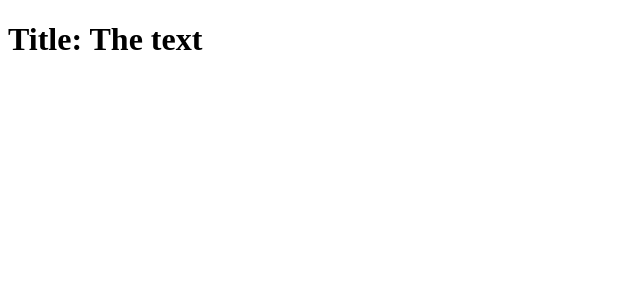
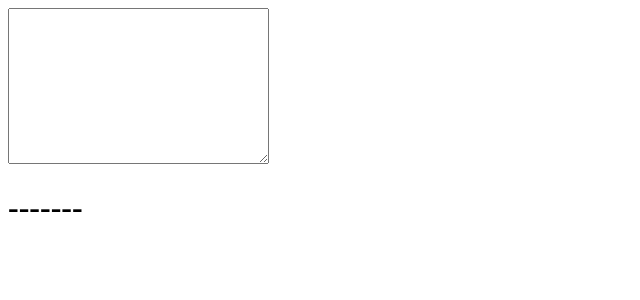
Before and after one commit to juanfrc/egghead-start-learning-react, a React (Create React App) app: page / in a window 1280 px wide. Shown: the top 300 px of the page, without its empty margins (0-640 px from the left). Built offline with nearby package versions, Linux system fonts and the light colour scheme.

Commit message:
video 9 synthetic events

```diff
--- a/src/App.js
+++ b/src/App.js
@@ -61,22 +61,51 @@
 // }
 
 // Video 8
+// class App extends React.Component {
+//   render() {
+//     return <Title text="The text" />
+//   }
+// }
+//
+// const Title = (props) => <h1>Title: {props.text}</h1>
+//
+// Title.propTypes = {
+//   text(props, propName, component) {
+//     if (!(propName in props)) {
+//       return new Error(`missing ${propName}`)
+//     }
+//     if (props[propName].length < 6) {
+//       return new Error(`${propName} was to short`)
+//     }
+//   }
+// }
+
+// Video 9 Synthetic event system
 class App extends React.Component {
-  render() {
-    return <Title text="The text" />
+  constructor () {
+    super();
+    this.state = {currentEvent: '-------'}
+    this.update = this.update.bind(this)
   }
-}
 
-const Title = (props) => <h1>Title: {props.text}</h1>
+  update(e) {
+    this.setState({currentEvent: e.type})
+  }
 
-Title.propTypes = {
-  text(props, propName, component) {
-    if (!(propName in props)) {
-      return new Error(`missing ${propName}`)
-    }
-    if (props[propName].length < 6) {
-      return new Error(`${propName} was to short`)
-    }
+  render () {
+    return (
+      <div>
+        <textarea
+          onKeyPress={this.update}
+          onCopy={this.update}
+          onCut={this.update}
+          onPaste={this.update}
+          onFocus={this.update}
+          onBlur={this.update}
+          cols="30" rows="10" />
+        <h1>{this.state.currentEvent}</h1>
+      </div>
+    )
   }
 }
 
```
